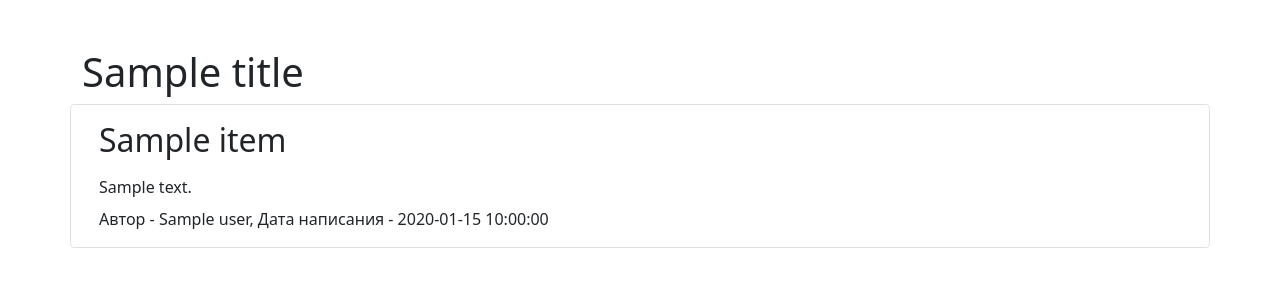
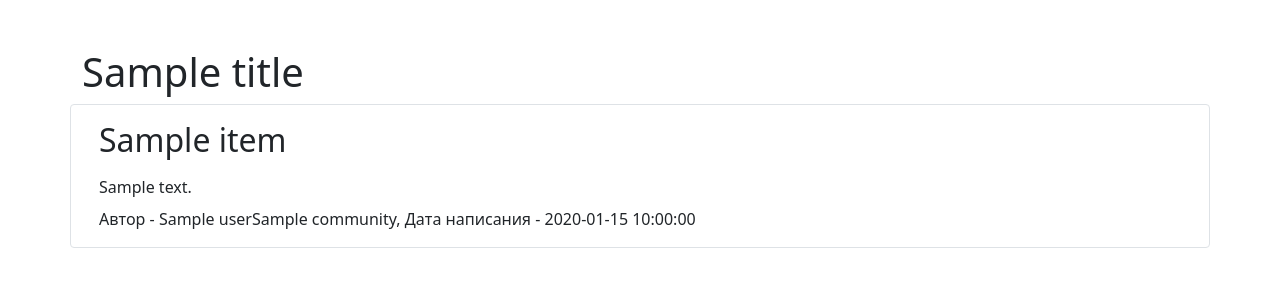
Before and after one commit to RoketFlame/yl_flask_project, a Flask app: template templates/news.html in a window 1280 px wide. Shown: the part 90-390 px from the top of the page. Run offline with Flask 2, Linux system fonts and the light colour scheme; the template is opened without the code that fills it: most values are stand-ins (such as "Sample title", 1, 10 or a date in 2020).

Commit message:
fix author news

```diff
--- a/templates/index.html
+++ b/templates/index.html
@@ -9,7 +9,7 @@
         {{item.content}}
     </div>
     <div>
-        Автор - {{item.user.name}}, Дата написания - {{item.created_date}}
+        Автор - {{item.user.name}}{{item.community.name}}, Дата написания - {{item.created_date}}
     </div>
 </div>
 {% endfor %}
--- a/templates/news.html
+++ b/templates/news.html
@@ -12,7 +12,7 @@
         {{item.content}}
     </div>
     <div>
-        Автор - {{item.user.name}}, Дата написания - {{item.created_date}}
+        Автор - {{item.user.name}}{{item.community.name}}, Дата написания - {{item.created_date}}
     </div>
     {% if current_user.is_authenticated and current_user == item.user %}
     <div>
```
Also changed, not shown: 1 other file.
